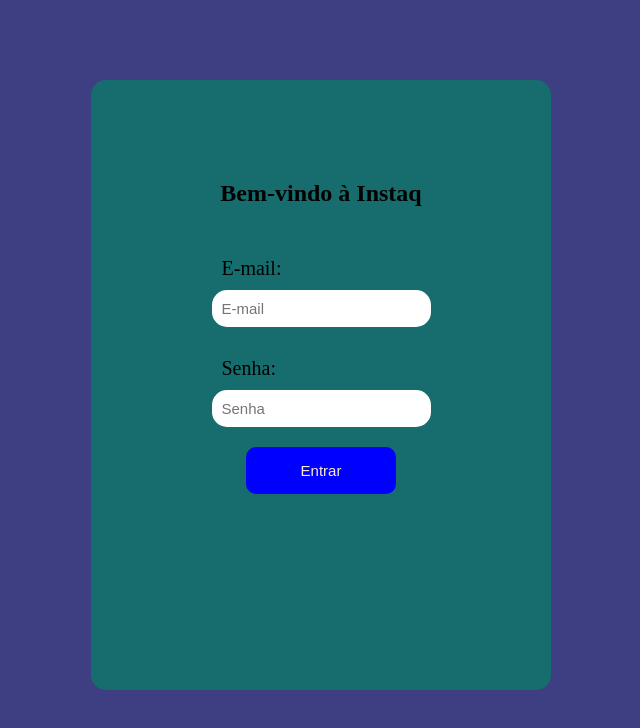
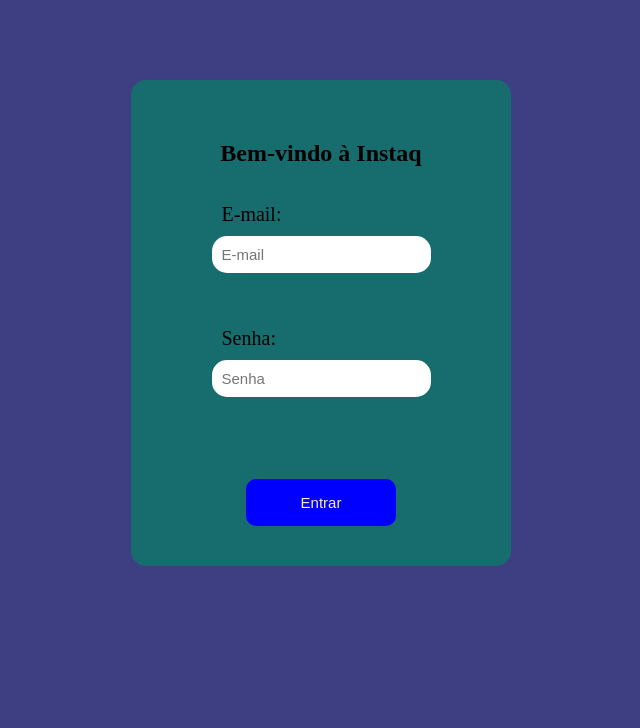
Before and after one commit to Sabrina-Marks/desafio-taqtile, a React (Vite) app in the folder taqtile/: page / in a window 1280 px wide. Shown: the top 728 px of the page, without its empty margins (319-959 px from the left). Built offline with nearby package versions, Linux system fonts and the light colour scheme.

Commit message:
fixing validation messages

```diff
--- a/taqtile/src/pages/Login/Login.css
+++ b/taqtile/src/pages/Login/Login.css
@@ -13,8 +13,8 @@
     height: auto;
     background-color: rgb(23, 109, 109);
     border-radius: 15px;
-    padding: 80px;
-    gap: 20px;
+    padding: 40px;
+    gap: 6px;
 }
 
 .label-login, .input-login{
@@ -50,10 +50,3 @@
 .button-login:hover{
     background-color: blueviolet;
 }
-
-.container-mesage{
-    align-items: center;
-    padding: 20px;
-    margin: 20px ;
-    font-family: 'Gill Sans', 'Gill Sans MT', Calibri, 'Trebuchet MS', sans-serif;
-}
--- a/taqtile/src/pages/Login/Login.tsx
+++ b/taqtile/src/pages/Login/Login.tsx
@@ -8,7 +8,8 @@
 
   const [email, setEmail] = useState("");
   const [password, setPassaword] = useState("");
-  const [errorMessage, setErrorMesage] = useState("");
+  const [errorMessageEmail, setErrorMesageEmail] = useState("");
+  const [errorMessagePassaword, setErrorMesagePassaword] = useState("");
   const [mesage, setMesage] = useState("")
 
   const handleSubmit = (event: React.FormEvent<HTMLFormElement>) => {
@@ -17,11 +18,15 @@
     const isValidEmail = emailRegex.test(email);
     const isValidPassword = passwordRegex.test(password);
 
+
     if (isValidEmail && isValidPassword ) {
       setMesage("Login efetuado com sucesso");
 
-    }if(!isValidEmail || !isValidPassword){
-      setErrorMesage("E-mail ou senha inválidos, verifique novamente! Lembrando que a senha deve conter no min 7 caracteres, com letras e números.");
+    }else if(!isValidEmail ){
+      setErrorMesageEmail("E-mail inválido, verifique novamente se preencheu o campo corretamente");
+
+    } else if (!isValidPassword){
+      setErrorMesagePassaword("Verifique se o formato da senha possui 7 caracteres, incluindo letras e números");
     };
   };
 
@@ -33,17 +38,17 @@
           <label className="label-login">E-mail: </label>
           <input type="email" placeholder="E-mail" className="input-login" onChange={(e) => [setEmail(e.target.value)]} />
          </div>
+         <p>{errorMessageEmail}</p>
 
          <div className="container-fields">
            <label className="label-login">Senha: </label>
            <input type="password" placeholder="Senha" className="input-login" value={password} onChange={(e) => [setPassaword(e.target.value)] }/>
          </div>
 
+         <p>{errorMessagePassaword}</p>
+         <p>{mesage}</p>
+
          <button type="submit" className="button-login">Entrar</button>
-
-        <div className="container-mesage">
-          <p>{errorMessage || mesage}</p>
-        </div>
     </form>
 
   );
```
